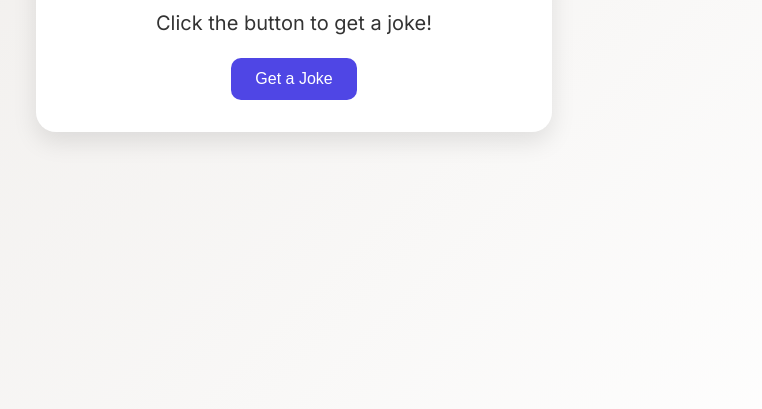
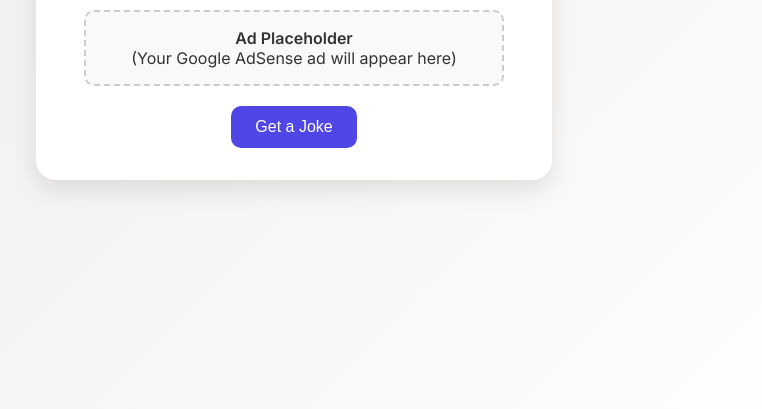
Before and after one commit to andyp1989/jokes-website, a plain HTML site: page index.html in a window 1280 px wide. Shown: the part 391-800 px from the top of the page, without its empty margins (346-1108 px from the left). Drawn offline with Linux system fonts and the light colour scheme.

Commit message:
Update index.html

```diff
--- a/index.html
+++ b/index.html
@@ -1,3 +1,4 @@
+
 <!DOCTYPE html>
 <html lang="en">
 <head>
@@ -63,6 +64,13 @@
     <h1>😂 Random Joke Generator</h1>
     <div id="joke">Click the button to get a joke!</div>
     <div id="category"></div>
+
+    <!-- Placeholder for Google AdSense -->
+    <div style="margin: 20px 0; border: 2px dashed #ccc; padding: 1em; border-radius: 10px; background: #f9f9f9;">
+      <strong>Ad Placeholder</strong><br>
+      (Your Google AdSense ad will appear here)
+    </div>
+
     <button onclick="getRandomJoke()">Get a Joke</button>
   </div>
 
```
